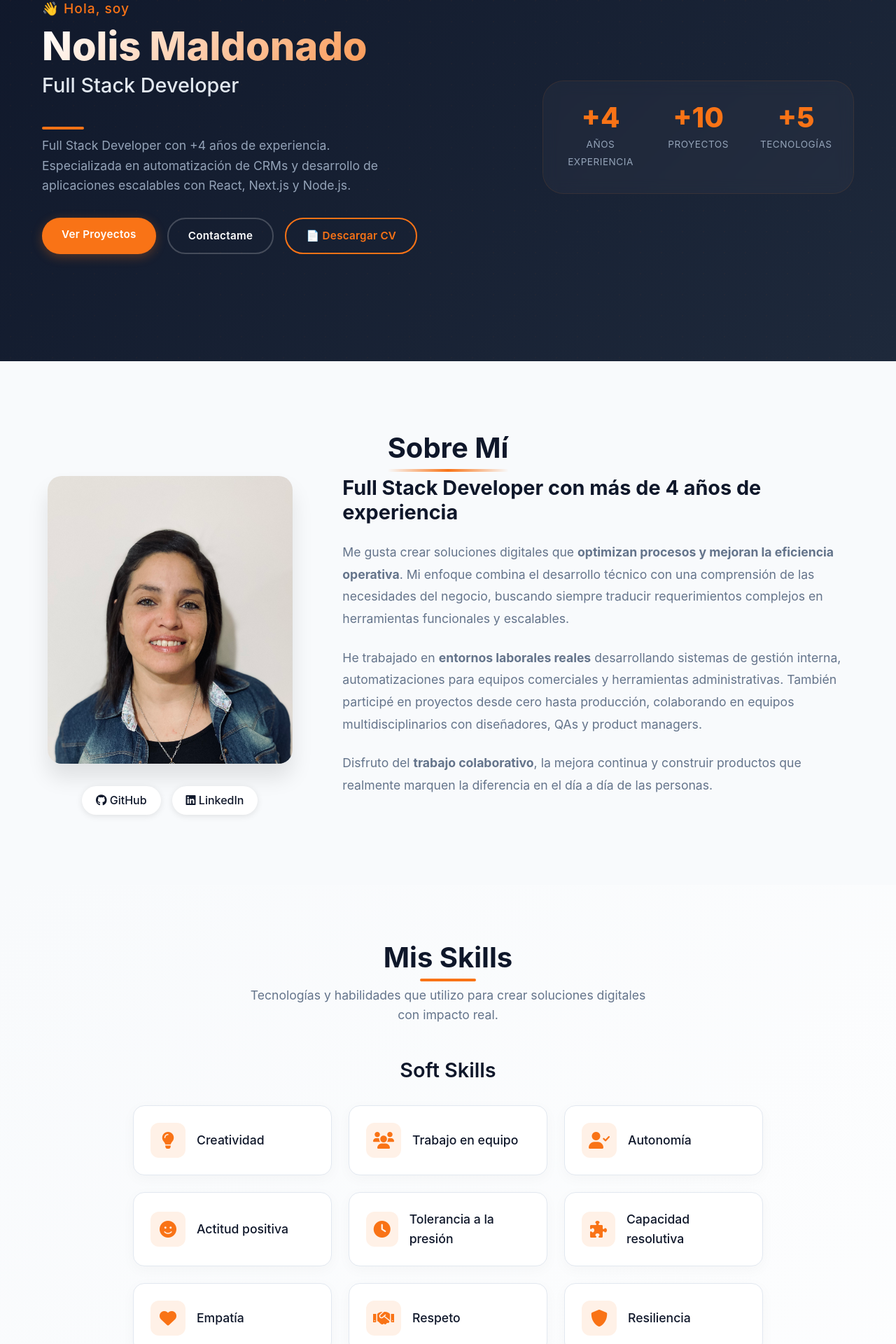
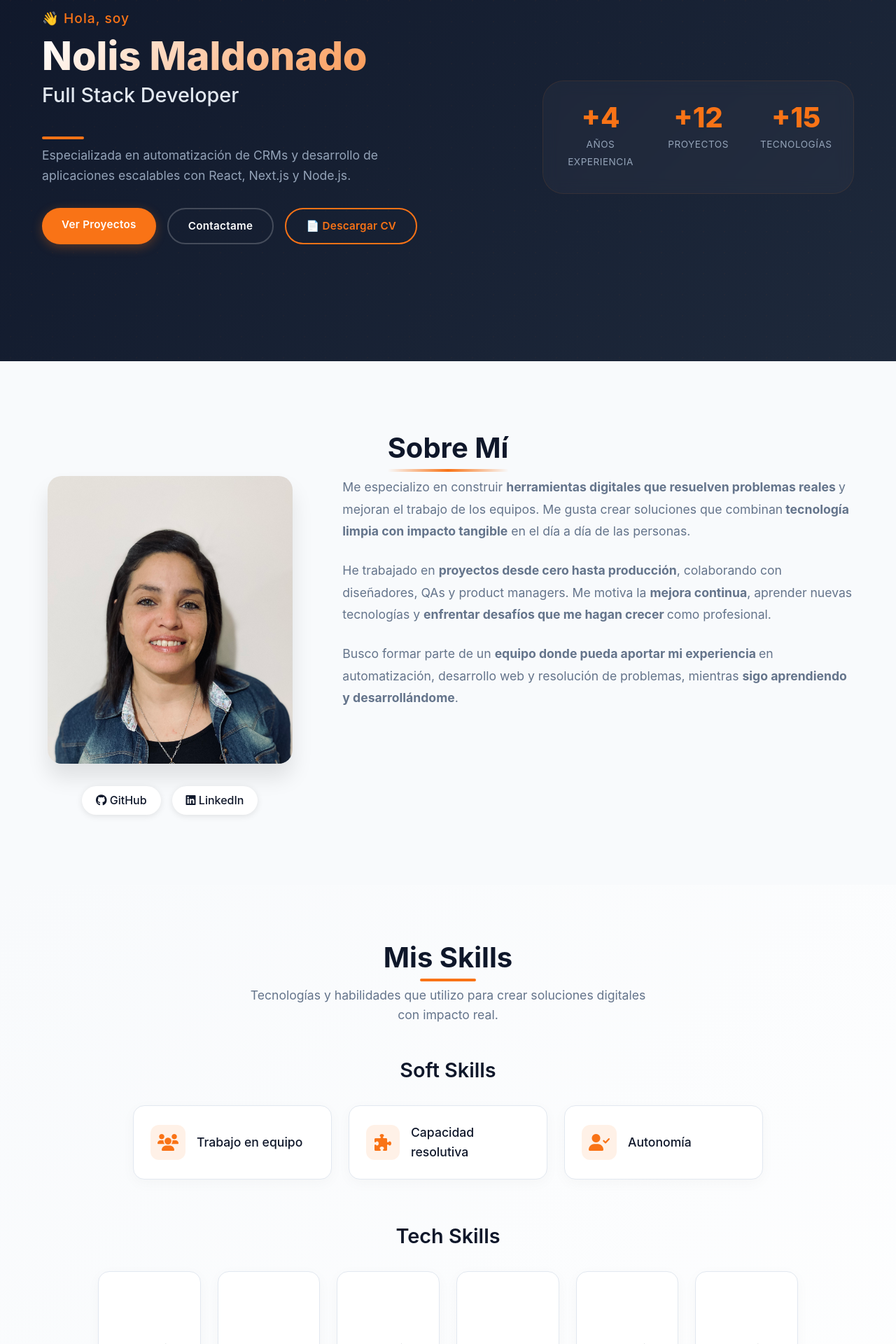
Before and after one commit to NolisM/PortFolio, a React (Create React App) app: page / in a window 1280 px wide. Shown: the part 164-2084 px from the top of the page at 70% size. Built offline with nearby package versions, Linux system fonts and the light colour scheme; some icons are missing.

Commit message:
refactor(portfolio): update experience to +4 years and simplify hero description

```diff
--- a/src/components/About.js
+++ b/src/components/About.js
@@ -20,25 +20,22 @@ const About = () => {
                         </div>
                     </div>
                     <div className="about-text">
-                        <h3>Full Stack Developer con más de 4 años de experiencia</h3>
-
                         <p>
-                            Me gusta crear soluciones digitales que <strong>optimizan procesos y mejoran la eficiencia operativa</strong>.
-                            Mi enfoque combina el desarrollo técnico con una comprensión de las necesidades del negocio,
-                            buscando siempre traducir requerimientos complejos en herramientas funcionales y escalables.
+                            Me especializo en construir <strong>herramientas digitales que resuelven problemas reales </strong>
+                            y mejoran el trabajo de los equipos. Me gusta crear soluciones que combinan
+                            <strong> tecnología limpia con impacto tangible</strong> en el día a día de las personas.
                         </p>
                         <p>
-                            He trabajado en <strong>entornos laborales reales</strong> desarrollando sistemas de gestión interna,
-                            automatizaciones para equipos comerciales y herramientas administrativas. También participé
-                            en proyectos desde cero hasta producción, colaborando en equipos multidisciplinarios con
-                            diseñadores, QAs y product managers.
+                            He trabajado en <strong>proyectos desde cero hasta producción</strong>, colaborando con
+                            diseñadores, QAs y product managers. Me motiva la <strong>mejora continua</strong>,
+                            aprender nuevas tecnologías y <strong>enfrentar desafíos que me hagan crecer </strong>
+                            como profesional.
                         </p>
                         <p>
-                            Disfruto del <strong>trabajo colaborativo</strong>, la mejora continua y construir productos que
-                            realmente marquen la diferencia en el día a día de las personas.
+                            Busco formar parte de un <strong>equipo donde pueda aportar mi experiencia </strong>
+                            en automatización, desarrollo web y resolución de problemas,
+                            mientras <strong>sigo aprendiendo y desarrollándome</strong>.
                         </p>
-
-
                     </div>
                 </div>
             </div>
--- a/src/components/Hero.js
+++ b/src/components/Hero.js
@@ -12,7 +12,7 @@ const Hero = () => {
                         <h1 className="hero-name">Nolis Maldonado</h1>
                         <h2 className="hero-title">Full Stack Developer</h2>
                         <p className="hero-description">
-                            Full Stack Developer con +4 años de experiencia. Especializada en automatización de CRMs y desarrollo de aplicaciones escalables con React, Next.js y Node.js.
+                            Especializada en automatización de CRMs y desarrollo de aplicaciones escalables con React, Next.js y Node.js.
                         </p>
                         <div className="hero-buttons">
                             <a href="#projects" className="btn-primary">Ver Proyectos</a>
@@ -28,11 +28,11 @@ const Hero = () => {
                             <span className="stat-label">Años experiencia</span>
                         </div>
                         <div className="stat-card">
-                            <span className="stat-number">+10</span>
+                            <span className="stat-number">+12</span>
                             <span className="stat-label">Proyectos</span>
                         </div>
                         <div className="stat-card">
-                            <span className="stat-number">+5</span>
+                            <span className="stat-number">+15</span>
                             <span className="stat-label">Tecnologías</span>
                         </div>
                     </div>
--- a/src/components/Skills.js
+++ b/src/components/Skills.js
@@ -6,16 +6,10 @@ import 'devicon/devicon.min.css';
 
 const Skills = () => {
   const softSkills = [
-    { name: 'Creatividad', icon: 'fas fa-lightbulb' },
     { name: 'Trabajo en equipo', icon: 'fas fa-users' },
-    { name: 'Autonomía', icon: 'fas fa-user-check' },
-    { name: 'Actitud positiva', icon: 'fas fa-smile' },
-    { name: 'Tolerancia a la presión', icon: 'fas fa-clock' },
     { name: 'Capacidad resolutiva', icon: 'fas fa-puzzle-piece' },
-    { name: 'Empatía', icon: 'fas fa-heart' },
-    { name: 'Respeto', icon: 'fas fa-handshake' },
-    { name: 'Resiliencia', icon: 'fas fa-shield-alt' }
-  ];
+    { name: 'Autonomía', icon: 'fas fa-user-check' }
+];
 
   const techSkills = [
     { name: 'JavaScript', icon: 'devicon-javascript-plain colored' },
@@ -76,11 +70,7 @@ const Skills = () => {
                   <i className={skill.icon}></i>
                 </div>
                 <h4 className="tech-skill-name">{skill.name}</h4>
-                <span className="tech-skill-level">
-                  {skill.name.includes('PHP') || skill.name.includes('Bootstrap')
-                    ? 'Experiencia laboral'
-                    : 'Intermedio'}
-                </span>
+
               </div>
             ))}
           </div>
```
